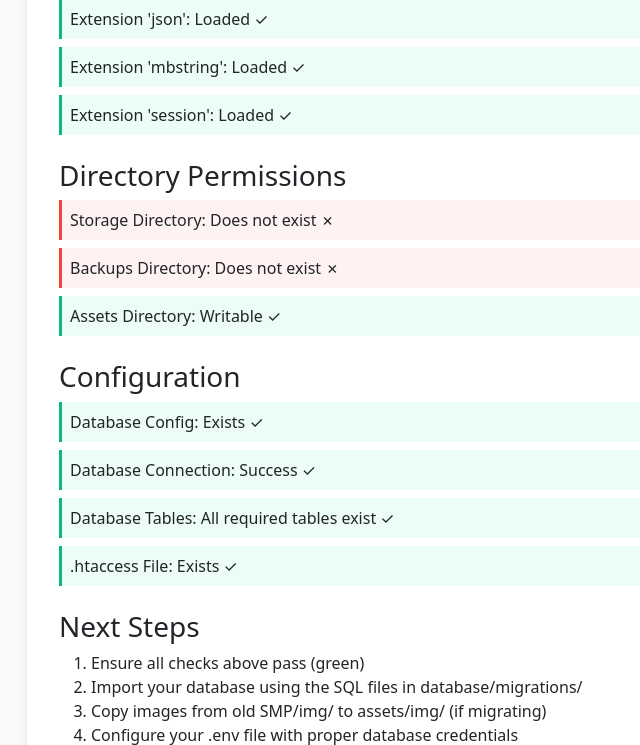
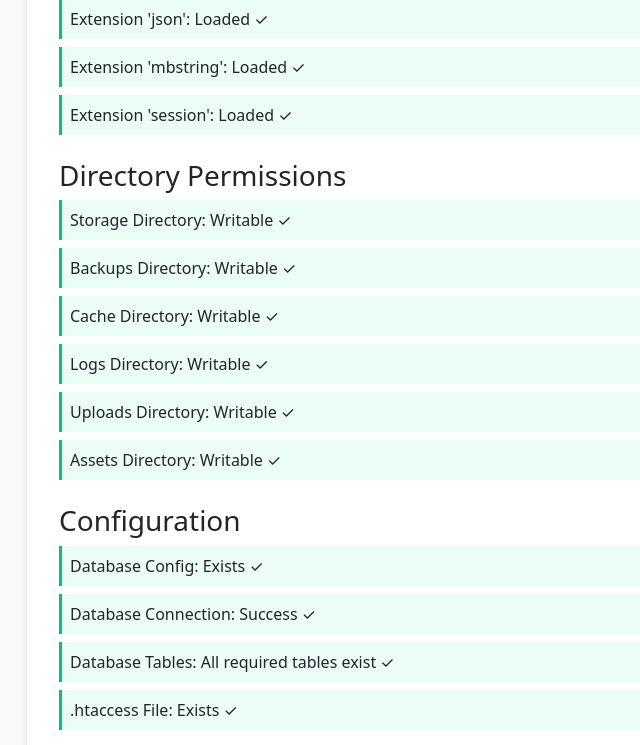
Before and after one commit to mr-varun/SookthMobilePigmy2, a PHP site: page /setup.php in a window 1280 px wide. Shown: the part 275-1020 px from the top of the page, without its empty margins (213-853 px from the left). Run offline with PHP 8.4, Linux system fonts and the light colour scheme.

Commit message:
Update setup.php

```diff
--- a/setup.php
+++ b/setup.php
@@ -50,21 +50,31 @@ foreach ($extensions as $ext) {
     </div>";
 }
 
-// Check directories
+// Check and create directories
 echo "<h3 class='mt-4'>Directory Permissions</h3>";
 $dirs = [
     __DIR__ . '/storage' => 'Storage',
     __DIR__ . '/storage/backups' => 'Backups',
+    __DIR__ . '/storage/cache' => 'Cache',
+    __DIR__ . '/storage/logs' => 'Logs',
+    __DIR__ . '/storage/uploads' => 'Uploads',
     __DIR__ . '/assets' => 'Assets'
 ];
 
 foreach ($dirs as $dir => $name) {
     $exists = is_dir($dir);
-    $writable = is_writable($dir);
+
+    // Try to create directory if it doesn't exist
+    if (!$exists) {
+        $created = @mkdir($dir, 0755, true);
+        $exists = is_dir($dir);
+    }
+
+    $writable = $exists && is_writable($dir);
     $status = $exists && $writable ? 'ok' : 'fail';
     echo "<div class='check $status'>
         $name Directory: " .
-        ($exists ? ($writable ? 'Writable ✓' : 'Not writable ✗') : 'Does not exist ✗') .
+        ($exists ? ($writable ? 'Writable ✓' : 'Not writable ✗') : 'Could not create ✗') .
     "</div>";
 }
 
```
